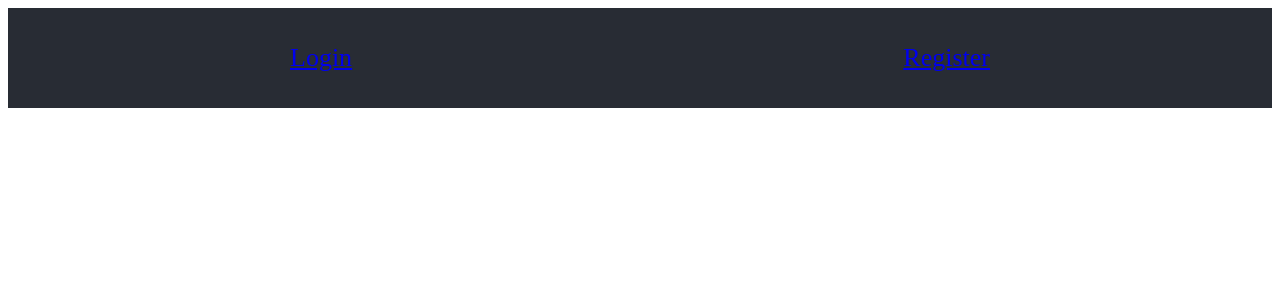
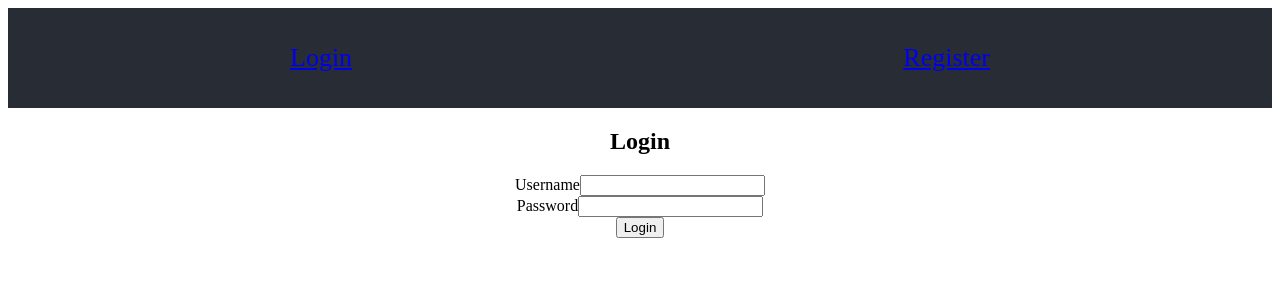
Before and after one commit to kz1999/Halo112Projekt, a React (Create React App) app in the folder IzvorniKod/frontend/: page / in a window 1280 px wide. Shown: the top 300 px of the page. Built offline with nearby package versions, Linux system fonts and the light colour scheme; the HTML template or start-up script is replaced by a standard one.

Commit message:
dodano cijelo polje za pamcenje podataka o trenutnom korisniku (App.js)

```diff
--- a/IzvorniKod/frontend/src/App.js
+++ b/IzvorniKod/frontend/src/App.js
@@ -12,29 +12,30 @@ import Test from './Test';
 
 function App() {
 
-  const [user, setUser] = React.useState(false);
-  const [username, setUsername] = React.useState('');
+  const [isLoggedIn, setIsLoggedIn] = React.useState(false);
+  const [user, setUser] = React.useState( {username:'', password:'', name:'', lastName:'', phoneNumber:'', email:'', role:''});
 
   function checkUserStatus(){
     fetch('/user')
       .then(data => data.json())
       .then(data =>{
         if(data === null){
-          setUser(false);
+          setIsLoggedIn(false);
+          setUser({username:'', password:'', name:'', lastName:'', phoneNumber:'', email:'', role:''});
         }else{
-          setUser(true);
-          setUsername(data.userName);
+          setIsLoggedIn(true);
+          setUser(data);
         }
     })
   }
 
-  if(user === false){
+  if(isLoggedIn === false){
     return(
       <BrowserRouter>
         <HeaderLoggedOut/>
         <div className="App">
           <Switch>
-            <Login path='/login' onLogin={checkUserStatus}/>
+            <Login path='/' onLogin={checkUserStatus}/>
             <Route path='/register' exact component={Register}/>
           </Switch>
         </div>
@@ -44,9 +45,10 @@ function App() {
 
   return (
     <BrowserRouter>
-      <HeaderLoggedIn onLogout={checkUserStatus} currentUser={username}/>
+      <HeaderLoggedIn onLogout={checkUserStatus} currentUser={user.userName}/>
       <div className="App">
         <Switch>
+          <Route path='/' exact component={Test}/>
           <Route path='/register' exact component={Register}/>
           <Route path='/users' exact component={UsersList}/>
           <Route path='/test' exact component={Test}/>
--- a/IzvorniKod/frontend/src/Header.js
+++ b/IzvorniKod/frontend/src/Header.js
@@ -33,7 +33,7 @@ function HeaderLoggedOut(){
         <header className="Header">
             <header className="App-header-container">
                 <div className="App-header">
-                    <Link to='/login'>Login</Link>
+                    <Link to='/'>Login</Link>
                     <Link to='/register'>Register</Link>
                 </div>
             </header>
--- a/IzvorniKod/frontend/src/Login.js
+++ b/IzvorniKod/frontend/src/Login.js
@@ -4,7 +4,7 @@ import './styles/App.css';
 function Login(props){
     const [loginForm, setLoginForm] = React.useState( {username:'', password:'' });
     const [error, setError] = React.useState('');
-    props.onLogin();
+
     function onChange(event){
         const {name, value} = event.target;
         setLoginForm(oldForm => ({...oldForm, [name]: value}))
```
